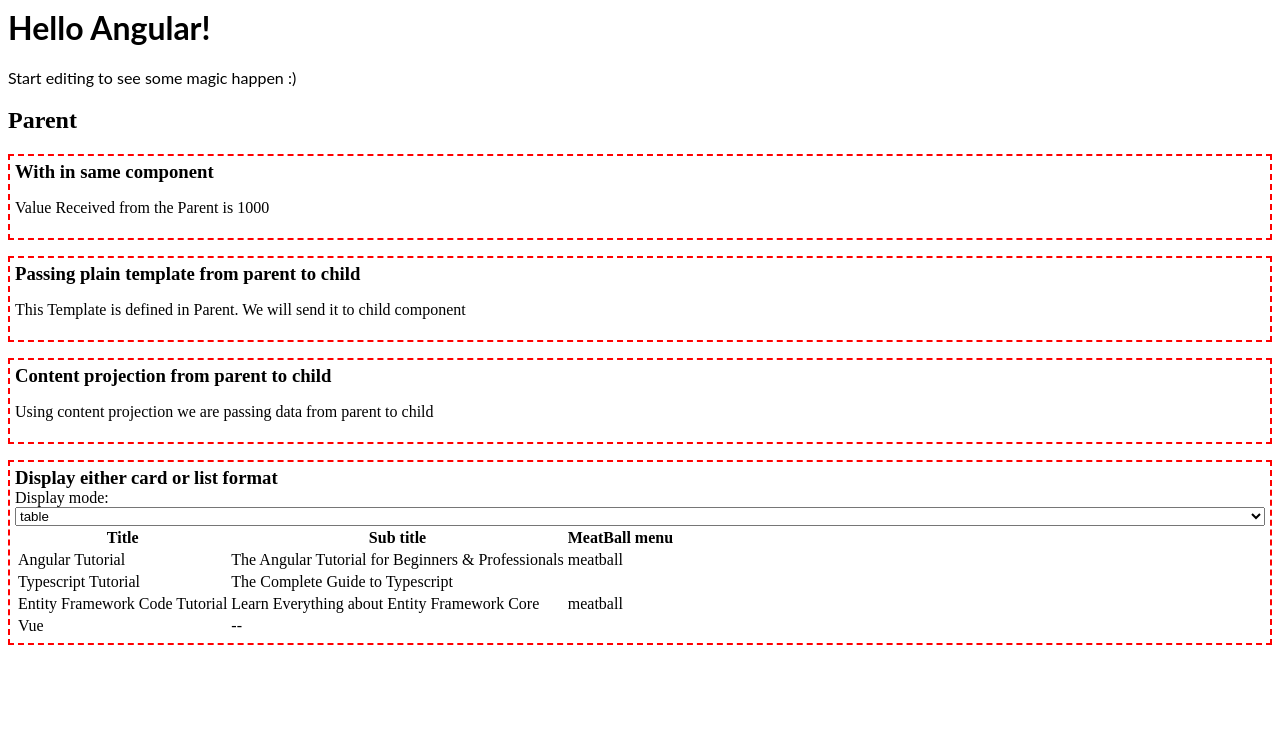
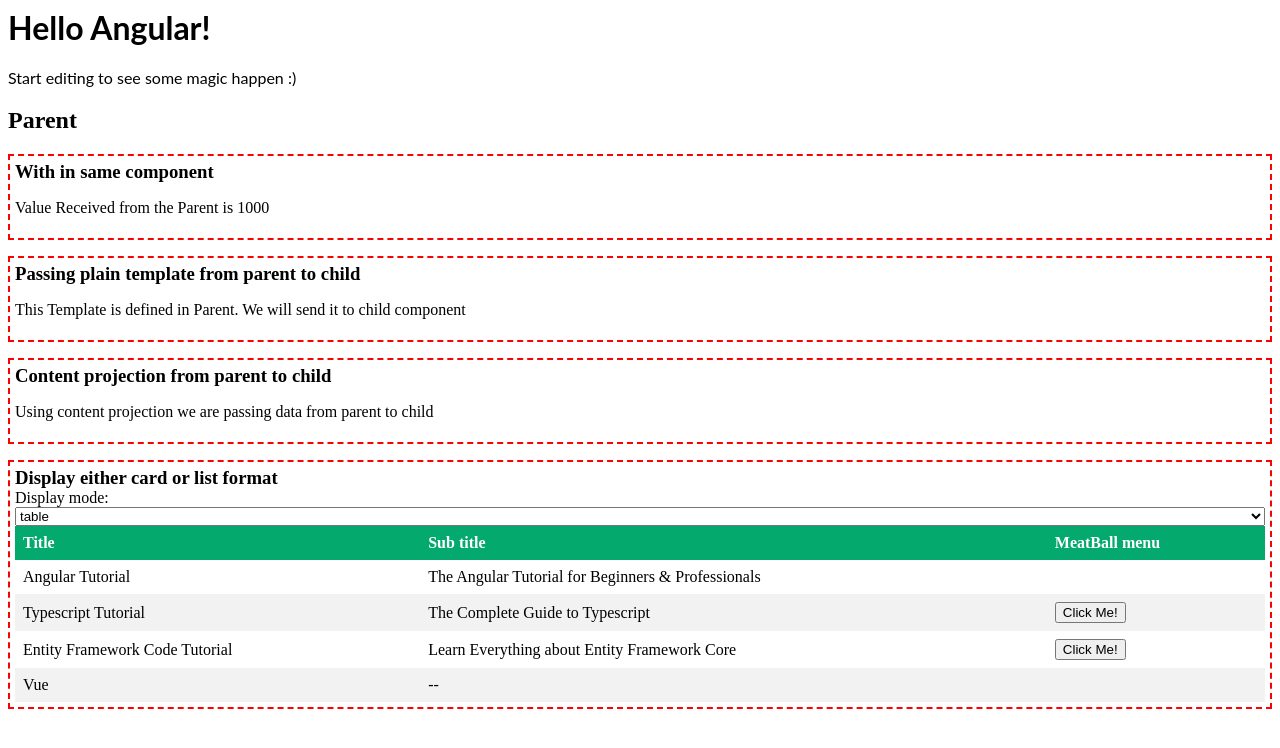
Before and after one commit to gandholi-kumar/angular-ng-template-outlet, an Angular app: page / in a window 1280 px wide. Shown: the top 748 px of the page. Built offline with nearby package versions, Linux system fonts and the light colour scheme.

Commit message:
Abstracted and styled data table

```diff
--- a/src/app/app.module.ts
+++ b/src/app/app.module.ts
@@ -6,10 +6,11 @@ import { AppComponent } from './app.component';
 import { HelloComponent } from './hello.component';
 import { ParentComponent } from './parent/parent.component';
 import { ChildComponent } from './child/child.component';
+import { DataTableComponent } from './data-table/data-table.component';
 
 @NgModule({
   imports: [BrowserModule, FormsModule],
-  declarations: [AppComponent, HelloComponent, ParentComponent, ChildComponent],
+  declarations: [AppComponent, HelloComponent, ParentComponent, ChildComponent, DataTableComponent],
   bootstrap: [AppComponent],
 })
 export class AppModule {}
--- a/src/app/data-table/data-table.component.css
+++ b/src/app/data-table/data-table.component.css
@@ -0,0 +1,19 @@
+table {
+  border-collapse: collapse;
+  width: 100%;
+}
+
+th,
+td {
+  text-align: left;
+  padding: 8px;
+}
+
+tr:nth-child(even) {
+  background-color: #f2f2f2;
+}
+
+th {
+  background-color: #04aa6d;
+  color: white;
+}
--- /dev/null
+++ b/src/app/data-table/data-table.component.html
@@ -0,0 +1,58 @@
+<table style="table">
+  <thead>
+    <th *ngFor="let col of columns">
+      <ng-container *ngIf="col.isVisible">
+        {{ col.label }}
+      </ng-container>
+    </th>
+  </thead>
+
+  <tbody>
+    <ng-container *ngFor="let row of rowDatas">
+      <tr>
+        <ng-container *ngFor="let col of columns">
+          <ng-container [ngSwitch]="col.componentType">
+            <td *ngSwitchCase="'textbox'">
+              <ng-container *ngIf="col.isVisible">
+                <ng-container *ngIf="col.isEditable; else readOnlyMode">
+                  <input
+                    type="text"
+                    [id]="col.identifier"
+                    [value]="row[col.identifier]"
+                  />
+                </ng-container>
+                <ng-template #readOnlyMode>
+                  <ng-container
+                    [ngTemplateOutlet]="readonlyColTemplate"
+                    [ngTemplateOutletContext]="{
+                      $implicit: row[col.identifier],
+                      identifier: col.identifier
+                    }"
+                  ></ng-container>
+                </ng-template>
+              </ng-container>
+            </td>
+            <td *ngSwitchCase="'options'">
+              <ng-container *ngIf="col.isVisible">
+                <ng-container *ngIf="row[col.identifier]">
+                  <button (click)="onMenuClick(row)">Click Me!</button>
+                </ng-container>
+              </ng-container>
+            </td>
+            <td *ngSwitchDefault>
+              <ng-container
+                [ngTemplateOutlet]="readonlyColTemplate"
+                [ngTemplateOutletContext]="{
+                  $implicit: row[col.identifier]
+                }"
+              ></ng-container>
+            </td>
+            <ng-template #readonlyColTemplate let-rowData>
+              {{ rowData ? rowData : '--' }}
+            </ng-template>
+          </ng-container>
+        </ng-container>
+      </tr>
+    </ng-container>
+  </tbody>
+</table>
--- a/src/app/data-table/data-table.component.ts
+++ b/src/app/data-table/data-table.component.ts
@@ -1,15 +1,21 @@
-import { Component, OnInit } from '@angular/core';
+import { Component, EventEmitter, Input, OnInit, Output } from '@angular/core';
+import { TableColumnConfiguration, TableDataConfiguration } from '../model';
 
 @Component({
   selector: 'app-data-table',
   templateUrl: './data-table.component.html',
-  styleUrls: ['./data-table.component.css']
+  styleUrls: ['./data-table.component.css'],
 })
 export class DataTableComponent implements OnInit {
+  @Input() columns: TableColumnConfiguration[];
+  @Input() rowDatas: TableDataConfiguration[];
+  @Output() menuClick: EventEmitter<TableDataConfiguration> =
+    new EventEmitter();
+  constructor() {}
 
-  constructor() { }
+  ngOnInit() {}
 
-  ngOnInit() {
+  onMenuClick(rowData: TableDataConfiguration) {
+    this.menuClick.emit(rowData);
   }
-
 }
--- a/src/app/parent/parent.component.html
+++ b/src/app/parent/parent.component.html
@@ -55,64 +55,7 @@
   </ng-template>
 
   <ng-template let-rowDatas #tableTemplate>
-    <table style="table">
-      <thead>
-        <th *ngFor="let col of cols">
-          <ng-container *ngIf="col.isVisible">
-            {{ col.label }}
-          </ng-container>
-        </th>
-      </thead>
-
-      <tbody>
-        <ng-container *ngFor="let row of rowDatas">
-          <tr>
-            <ng-container *ngFor="let col of cols">
-              <ng-container [ngSwitch]="col.componentType">
-                <td *ngSwitchCase="'textbox'">
-                  <ng-container *ngIf="col.isVisible">
-                    <ng-container *ngIf="col.isEditable; else readOnlyMode">
-                      <input
-                        type="text"
-                        [id]="col.identifier"
-                        [value]="row[col.identifier]"
-                      />
-                    </ng-container>
-                    <ng-template #readOnlyMode>
-                      <ng-container
-                        [ngTemplateOutlet]="readonlyColTemplate"
-                        [ngTemplateOutletContext]="{
-                          $implicit: row[col.identifier],
-                          identifier: col.identifier
-                        }"
-                      ></ng-container>
-                    </ng-template>
-                  </ng-container>
-                </td>
-                <td *ngSwitchCase="'options'">
-                  <ng-container *ngIf="col.isVisible">
-                    <ng-container *ngIf="row[col.identifier]">
-                      meatball
-                    </ng-container>
-                  </ng-container>
-                </td>
-                <td *ngSwitchDefault>
-                  <ng-container
-                    [ngTemplateOutlet]="readonlyColTemplate"
-                    [ngTemplateOutletContext]="{
-                      $implicit: row[col.identifier]
-                    }"
-                  ></ng-container>
-                </td>
-                <ng-template #readonlyColTemplate let-rowData>
-                  {{ rowData ? rowData : '--' }}
-                </ng-template>
-              </ng-container>
-            </ng-container>
-          </tr>
-        </ng-container>
-      </tbody>
-    </table>
+    <app-data-table [columns]="columns" [rowDatas]="rowDatas" (menuClick)="onMenuClick($event)"></app-data-table>
   </ng-template>
 
   <app-child [rowData]="rowDatas" [template]="selectedTemplate"> </app-child>
--- a/src/app/parent/parent.component.ts
+++ b/src/app/parent/parent.component.ts
@@ -27,7 +27,7 @@ export class ParentComponent {
     { mode: DisplayOptions.TABLE },
   ];
 
-  cols: TableColumnConfiguration[] = [
+  columns: TableColumnConfiguration[] = [
     {
       identifier: 'header',
       label: 'Title',
@@ -54,11 +54,11 @@ export class ParentComponent {
     {
       header: 'Angular Tutorial',
       content: 'The Angular Tutorial for Beginners & Professionals',
-      meatballMenu: true,
     },
     {
       header: 'Typescript Tutorial',
       content: 'The Complete Guide to Typescript',
+      meatballMenu: true,
     },
     {
       header: 'Entity Framework Code Tutorial',
@@ -72,9 +72,13 @@ export class ParentComponent {
   ];
 
   get selectedTemplate() {
-    console.log(this.mode);
     if (this.mode === DisplayOptions.LIST) return this.listTemplate;
     else if (this.mode === DisplayOptions.TABLE) return this.tableTemplate;
     return this.cardTemplate;
   }
+
+  public onMenuClick(rowData: TableDataConfiguration) {
+    console.log('parent menu data: ', rowData);
+    alert(JSON.stringify(rowData));
+  }
 }
```
